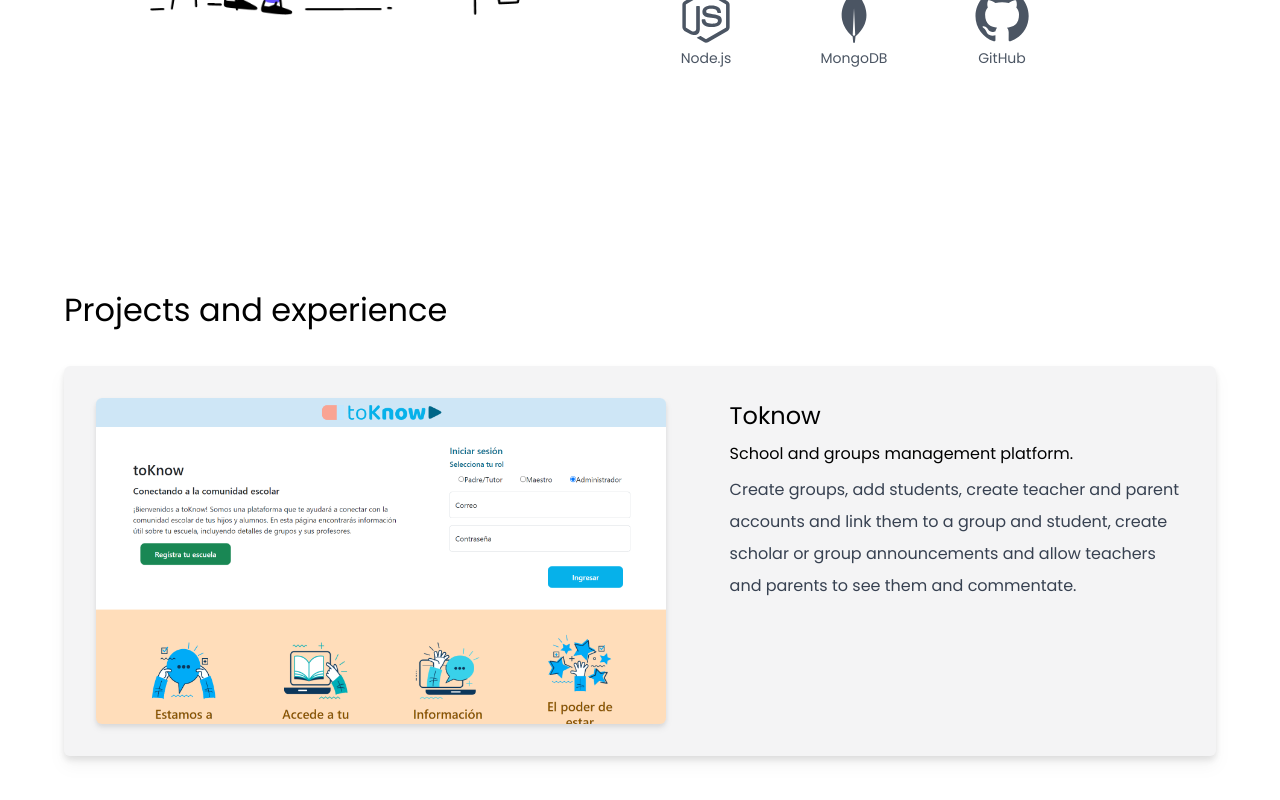
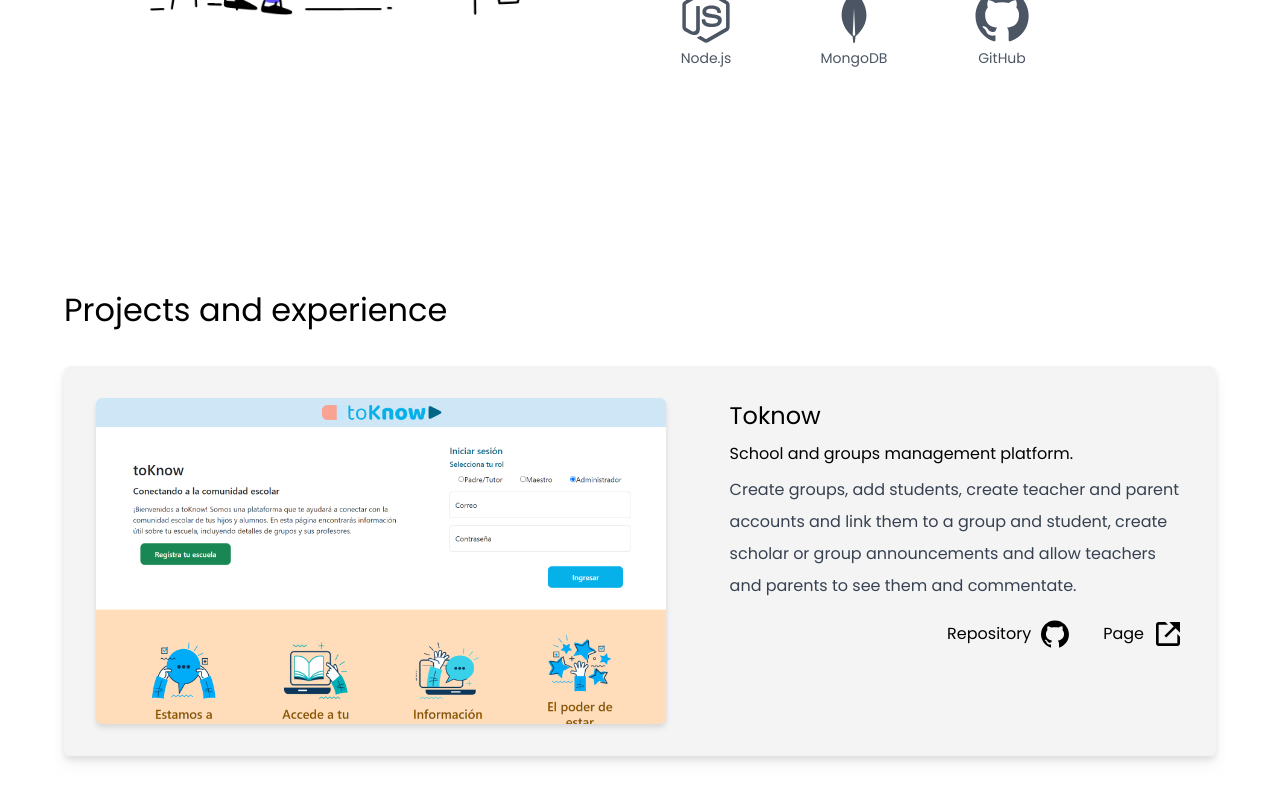
Before and after one commit to FranArteaga/portfolio, a Next.js app: page / in a window 1280 px wide. Shown: the part 1018-1818 px from the top of the page. Built offline with nearby package versions, Linux system fonts and the light colour scheme.

Commit message:
added icons with links to project's code and page

```diff
--- a/src/components/CardForProject.js
+++ b/src/components/CardForProject.js
@@ -1,10 +1,14 @@
 import React from 'react'
+import Link from 'next/link'
+import { BiLinkExternal } from 'react-icons/bi';
+import { AiFillGithub } from 'react-icons/ai';
 
 export default function CardForProject() {
   return (
     <div className='md:flex bg-zinc-100 rounded-md drop-shadow-lg'>
+
         <section className='md:w-[55%] p-4 md:p-8 grid'>
-         <img src="./toknow-landing.png" className='rounded-md place-self-center drop-shadow-md'/>
+         <img src="./toknow-landing.png" className='rounded-md md:place-self-center drop-shadow-md'/>
         </section>
 
         <section className='md:w-[45%] p-8 pt-2 md:p-8'>
@@ -14,7 +18,18 @@ export default function CardForProject() {
             parent accounts and link them to a group and student,
             create scholar or group announcements and allow teachers
             and parents to see them and commentate. </p>
+            <div className='pt-4 flex justify-center md:justify-end gap-8 items-end  '>
+                <Link href="https://github.com/to-know-g19/TOKNOW_FE" className='hover:text-indigo-500 duration-300 flex items-center gap-2'>
+                    Repository
+                    <AiFillGithub className='text-[2em]'/>
+                </Link >
+                <Link href="https://toknow.online/" className='hover:text-indigo-500 duration-300 flex items-center gap-2'>
+                    Page
+                    <BiLinkExternal className='text-[2em]'/>
+                </Link >
+            </div>
         </section>
+
     </div>
   )
 }
```
